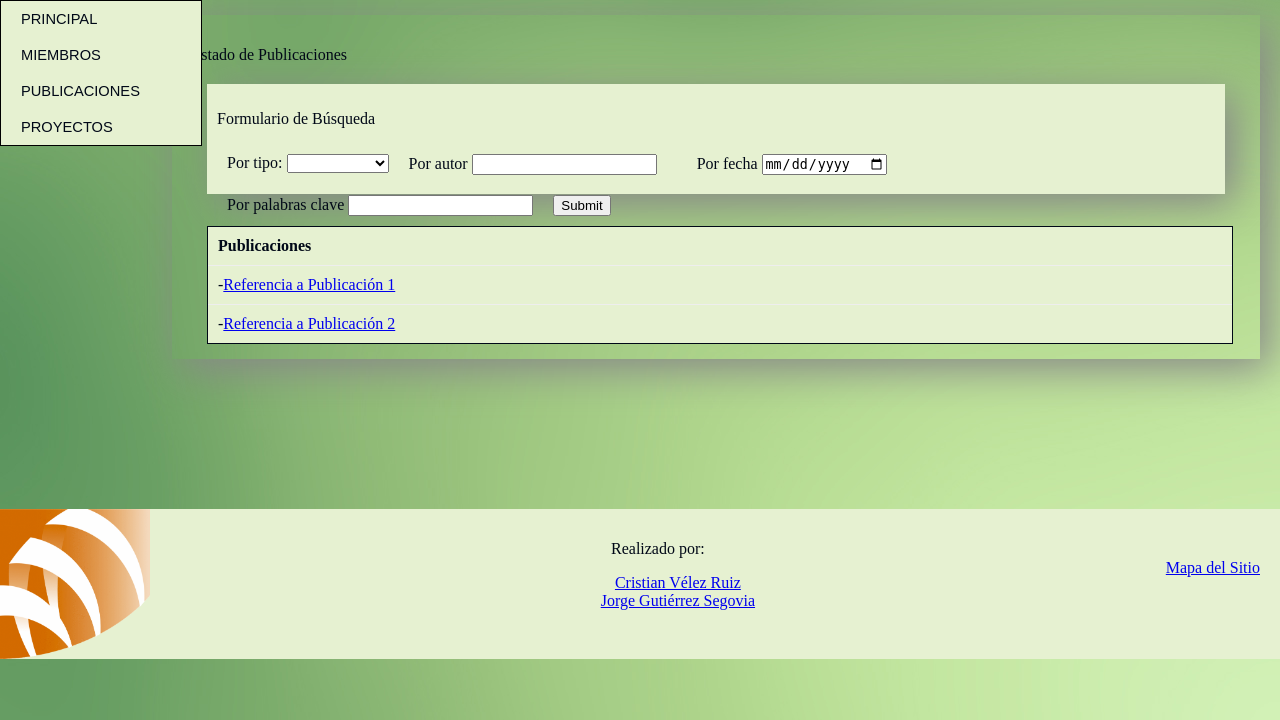
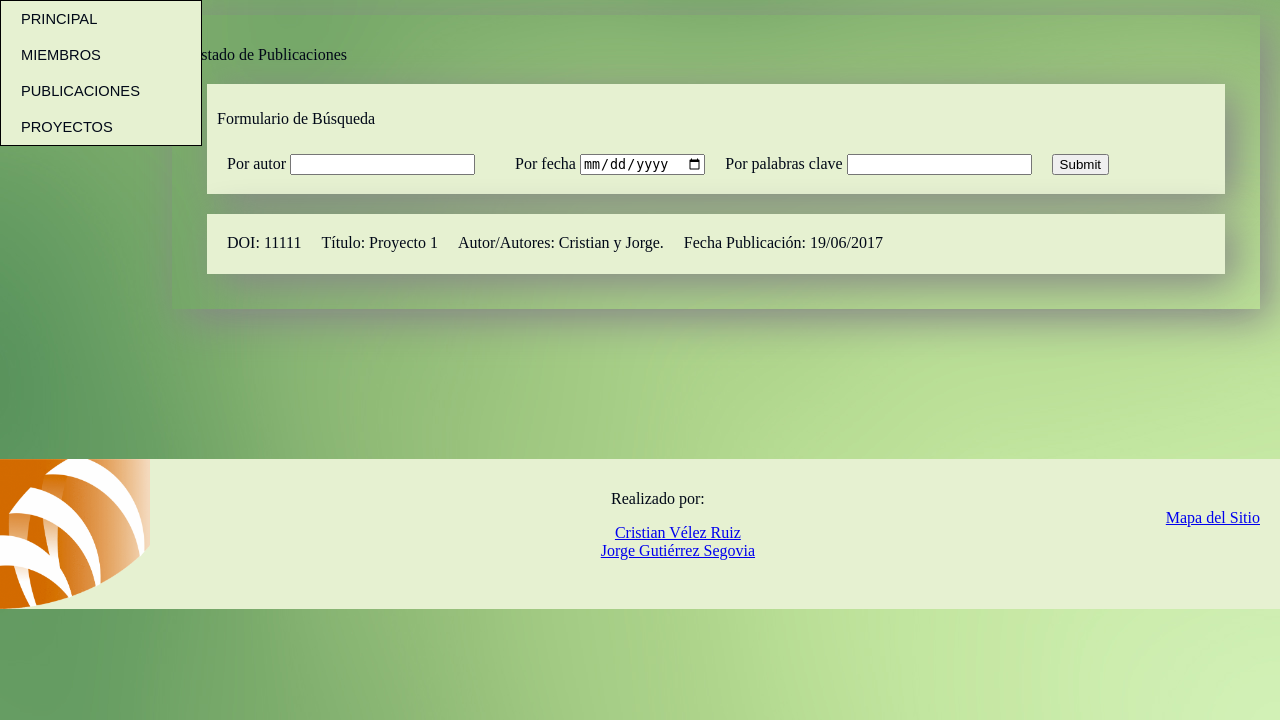
Before and after one commit to ainokila/ProyectoTW-WebInvestigacion, a PHP site: page /publicaciones.php in a window 1280 px wide. Shown: the part 80-800 px from the top of the page. Run offline with PHP 8.4, Linux system fonts and the light colour scheme; data comes from the database, SQL or seed files in the repository.

Commit message:
Publicaciones

```diff
--- a/php/include/credenciales.php
+++ b/php/include/credenciales.php
@@ -1,6 +1,6 @@
 <?php
 
-	define("IP","192.168.0.5",TRUE);
+	define("IP","localhost",TRUE);
 	define("NAME_BD","proyectoinvestigacion",TRUE);
 	define("USER_BD","root",TRUE);
 	define("PASS_BD","root",TRUE);
--- a/php/publicaciones.php
+++ b/php/publicaciones.php
@@ -13,17 +13,8 @@
 			<div class="publicaciones">
 				<p>Listado de Publicaciones</p>
 				<ul>
-					<form action="../php/buscar-publicacion.php" method="get">
+					<form action="../php/buscar-publicacion.php" method="post">
 					<p>Formulario de Búsqueda</p>
-						<li>Por tipo:
-		                	<select>
-		                		<option selected value="vacia"></option>
-		                		<option value="publicacion1">Publicación 1</option>
-		                		<option value="publicacion2">Publicación 2</option>
-		                		<option value="publicacion3">Publicación 3</option>
-		                		<option value="publicacion4">Publicación 4</option>
-		                	</select>
-					    </li>
 						<li>Por autor
 							<input type="text" name="autor">
 						<li>
@@ -38,22 +29,58 @@
 						</li>
 					</form>
 				</ul>
-				<table border="1">
-					<tr>
-						<th>Publicaciones</th>
-					</tr>
-					<tr>
-						<td>-<a href="../php/log.php">Referencia a Publicación 1</a></td>
-					</tr>
-					<tr>
-						<td>-<a href="../php/log.php">Referencia a Publicación 2</a></td>
-					</tr>
-				</table>
+
+
+<?php
+
+	$db = BD_conexion();
+	$tabla = BD_getPublicaciones($db);
+	BD_desconexion($db);
+
+	foreach ((array) $tabla as $valor) {
+
+    	$doi = $valor["doi"];
+    	$titulo = $valor["titulo"];
+    	$autores = $valor["autores"];
+    	$fechapub = $valor["DATE_FORMAT(fechapub, '%d/%m/%Y')"];
+
+echo<<<HTML
+				<ul>
+    				<li>DOI: $doi</li>
+					<li>Título: $titulo</li>
+					<li>Autor/Autores: $autores</li>
+					<li>Fecha Publicación: $fechapub</li>
+					<li>
+				</ul>
+
+HTML;
+		/*foreach ((array) $publicaciones as $line) {
+			$titulo = $line["titulo"];
+echo<<<HTML
+			<tr>
+				<td>$titulo</td>
+			</tr>
+HTML;
+
+		}*/
+
+echo<<<HTML
+					</li>
+
+
+HTML;
+
+    }
+
+
+?>
+
+				</ul>
 			</div>
 		</div>
 	</div>
 
-	<div class="clear"></div>
+
 <?php
 	include "../plantillas/footer.html";
 
```
